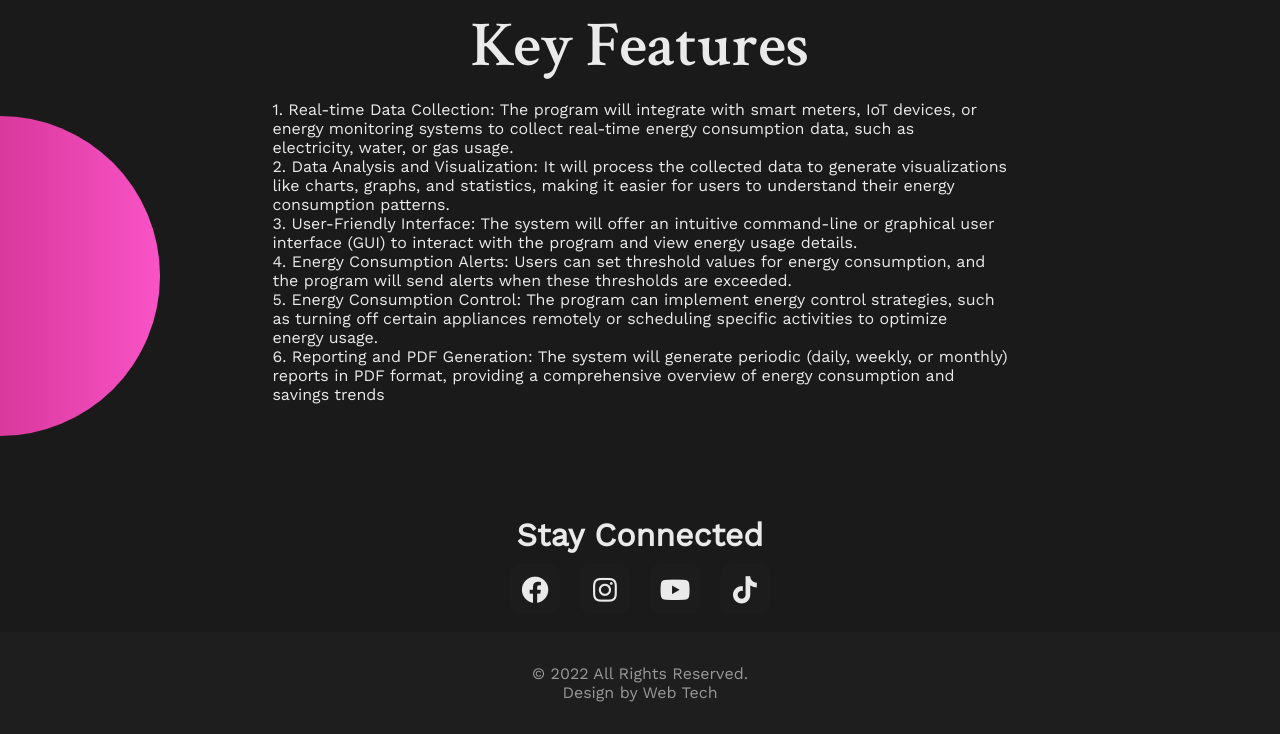
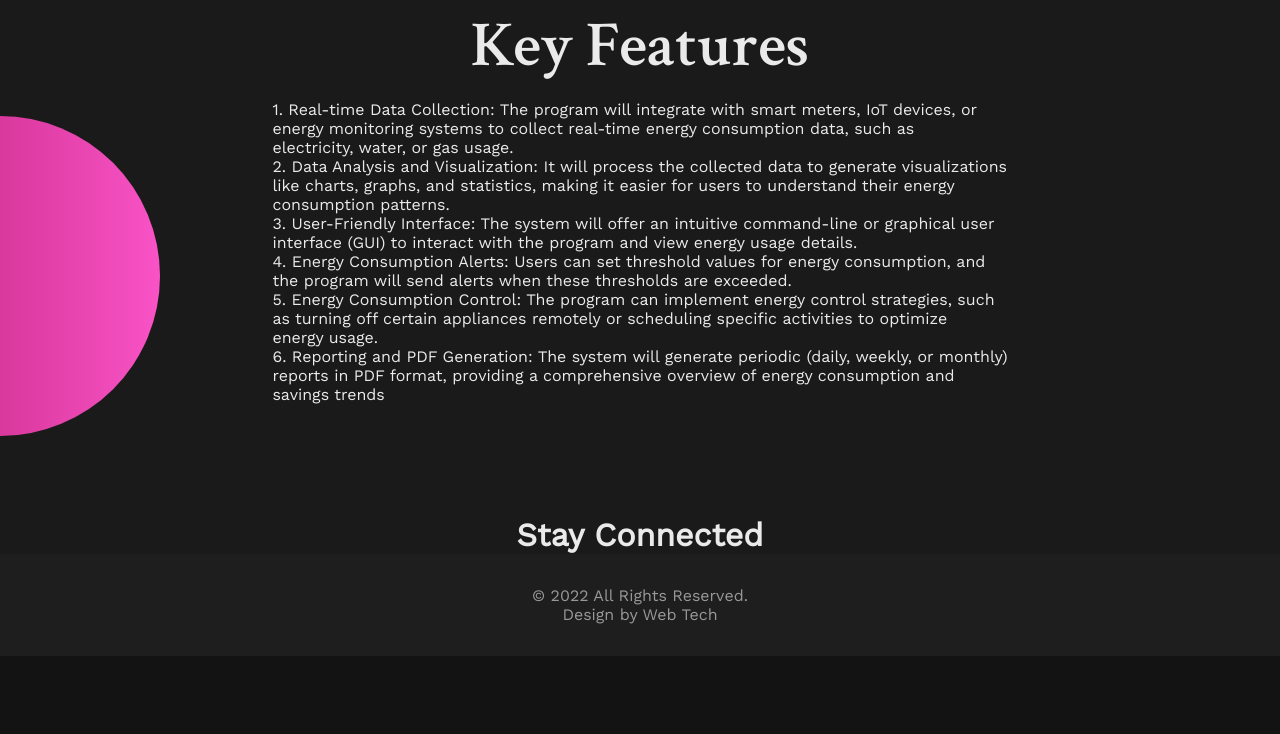
Before and after one commit to omarahmed2005/web-tech, a plain HTML site: page index.html in a window 1280 px wide. Shown: the part 2449-3183 px from the top of the page. After the commit the page ends 3105 px from the top, so only its background shows below. Drawn offline with nearby package versions, Linux system fonts and the light colour scheme.

Commit message:
Update index.html

```diff
--- a/index.html
+++ b/index.html
@@ -103,20 +103,6 @@
       <div class="center test">
         <h1>Stay Connected</h1>
       </div>
-      <div class="center test2">
-      <a href="#" class="link">
-        <i class="fab fa-facebook"></i>
-      </a>
-      <a href="#" class="link">
-        <i class="fab fa-instagram"></i>
-      </a>
-      <a href="#" class="link">
-        <i class="fab fa-youtube"></i>
-      </a>
-      <a href="#" class="link">
-        <i class="fab fa-tiktok"></i>
-      </a>
-      </div>
       <footer>
       <div class="center">
             <p>© 2022 All Rights Reserved.</p>
```
